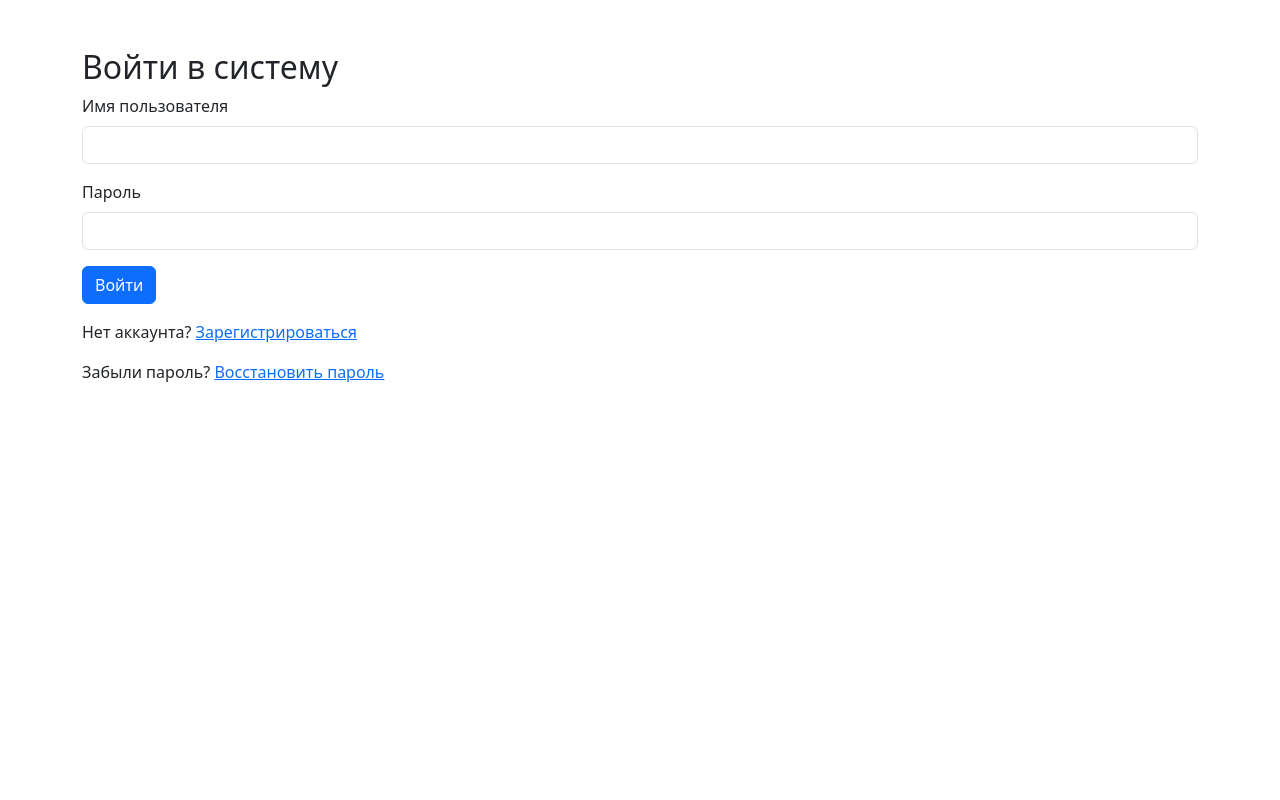
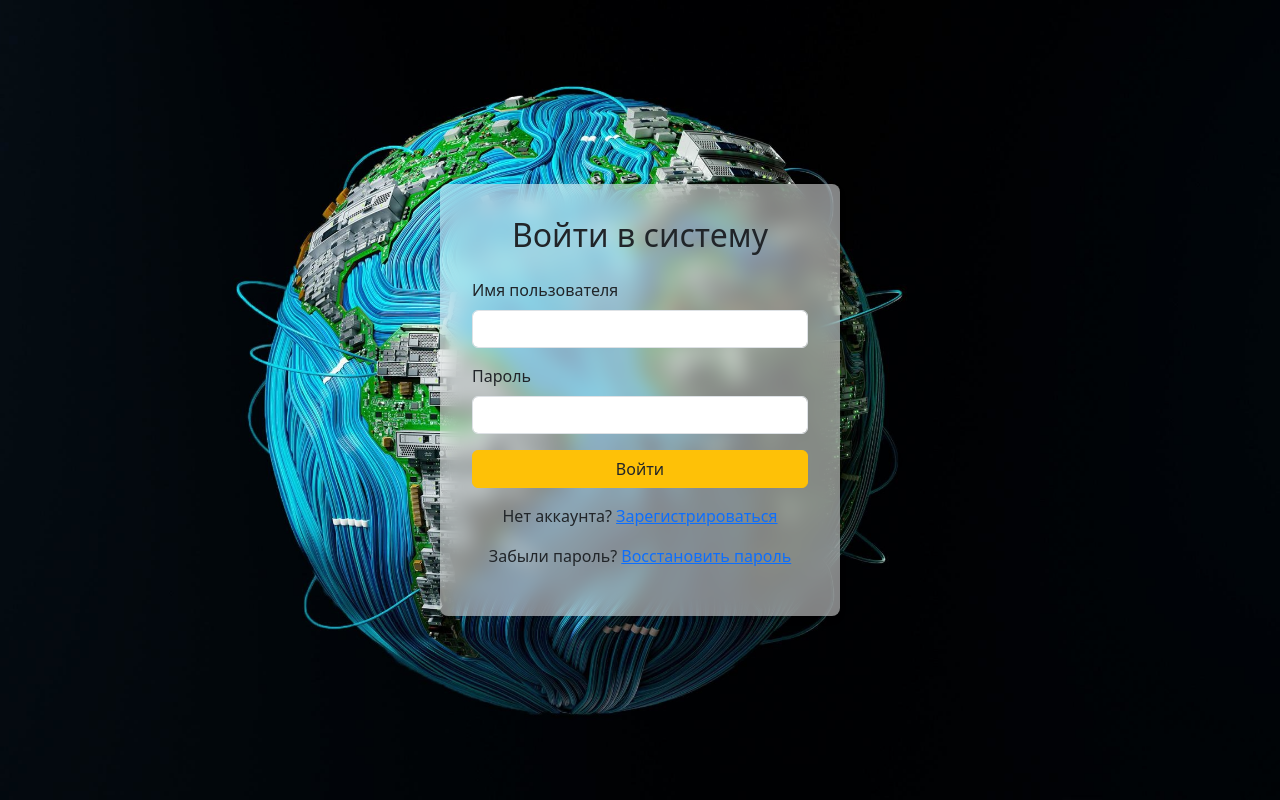
Before and after one commit to zzhaann/FindIT, a Django app: page /login/ in a window 1280 px wide. Run offline with Django 4.2, Linux system fonts and the light colour scheme.

Commit message:
Регистрация/Логин

```diff
--- /dev/null
+++ b/findit/main/static/main/css/login.css
@@ -0,0 +1,41 @@
+ * {
+            box-sizing: border-box;
+            margin: 0;
+            padding: 0;
+        }
+
+        body {
+            background: url("/static/main/img/земля.jpg");
+            background-size: cover;
+            background-position: right center; /* Перемещаем фон вправо */
+            min-height: 100vh;
+            display: flex;
+            align-items: center;
+            justify-content: center;
+        }
+
+        .form-container {
+            background: rgba(255, 255, 255, 0.5); /* Полупрозрачный белый фон */
+            backdrop-filter: blur(10px); /* Размытие контейнера */
+            padding: 2rem;
+            border-radius: 8px;
+            box-shadow: 0 4px 6px rgba(0, 0, 0, 0.1);
+            max-width: 400px;
+            width: 100%;
+        }
+
+        .btn-primary {
+            background-color: #fec107;
+            border-color: #fec107;
+            color: #212529;
+        }
+
+        .btn-primary:hover {
+            background-color: #e0a800;
+            border-color: #e0a800;
+        }
+
+        .text-danger {
+            margin-top: 0.25rem;
+            font-size: 0.875em;
+        }
--- a/findit/main/templates/main/login.html
+++ b/findit/main/templates/main/login.html
@@ -1,10 +1,12 @@
 <!DOCTYPE html>
 <html lang="en">
 <head>
+    {% load static %}
     <meta charset="UTF-8">
     <meta name="viewport" content="width=device-width, initial-scale=1.0">
     <title>Войти в систему</title>
     <link rel="stylesheet" href="https://cdn.jsdelivr.net/npm/bootstrap@5.3.3/dist/css/bootstrap.min.css">
+    <link rel="stylesheet" href="{% static 'main/css/login.css' %}">
     <style>
         .text-danger {
             margin-top: 0.25rem;
@@ -12,30 +14,43 @@
         }
     </style>
 </head>
-<body>
-<div class="container mt-5">
-    <h2>Войти в систему</h2>
+<body> <div class="form-container">
+        <h2 class="mb-4 text-center">Войти в систему</h2>
 
         <form method="POST">
             {% csrf_token %}
             <div class="mb-3">
                 <label for="username" class="form-label">Имя пользователя</label>
-            <input type="text" class="form-control {% if errors %}is-invalid{% endif %}" id="username" name="username" value="{{ username|default:'' }}" required>
+                <input
+                    type="text"
+                    class="form-control {% if errors %}is-invalid{% endif %}"
+                    id="username"
+                    name="username"
+                    value="{{ username|default:'' }}"
+                    required>
                 {% if errors %}
                     <div class="text-danger">Неверные данные</div>
                 {% endif %}
             </div>
+
             <div class="mb-3">
                 <label for="password" class="form-label">Пароль</label>
-            <input type="password" class="form-control {% if errors %}is-invalid{% endif %}" id="password" name="password" required>
+                <input
+                    type="password"
+                    class="form-control {% if errors %}is-invalid{% endif %}"
+                    id="password"
+                    name="password"
+                    required>
                 {% if errors %}
                     <div class="text-danger">Неверные данные</div>
                 {% endif %}
             </div>
-        <button type="submit" class="btn btn-primary">Войти</button>
+
+            <button type="submit" class="btn btn-primary w-100">Войти</button>
         </form>
-    <p class="mt-3">Нет аккаунта? <a href="{% url 'signup' %}">Зарегистрироваться</a></p>
-    <p class="mt-3">Забыли пароль? <a href="{% url 'password_reset' %}">Восстановить пароль</a></p>
+
+        <p class="mt-3 text-center">Нет аккаунта? <a href="{% url 'signup' %}">Зарегистрироваться</a></p>
+        <p class="mt-3 text-center">Забыли пароль? <a href="{% url 'password_reset' %}">Восстановить пароль</a></p>
     </div>
 </body>
 </html>
```
Also changed, not shown: findit/main/static/main/css/signup.css (+36 -0 lines), findit/main/templates/main/signup.html (+6 -4 lines). Lines whose indentation alone changed are shown as unchanged.
